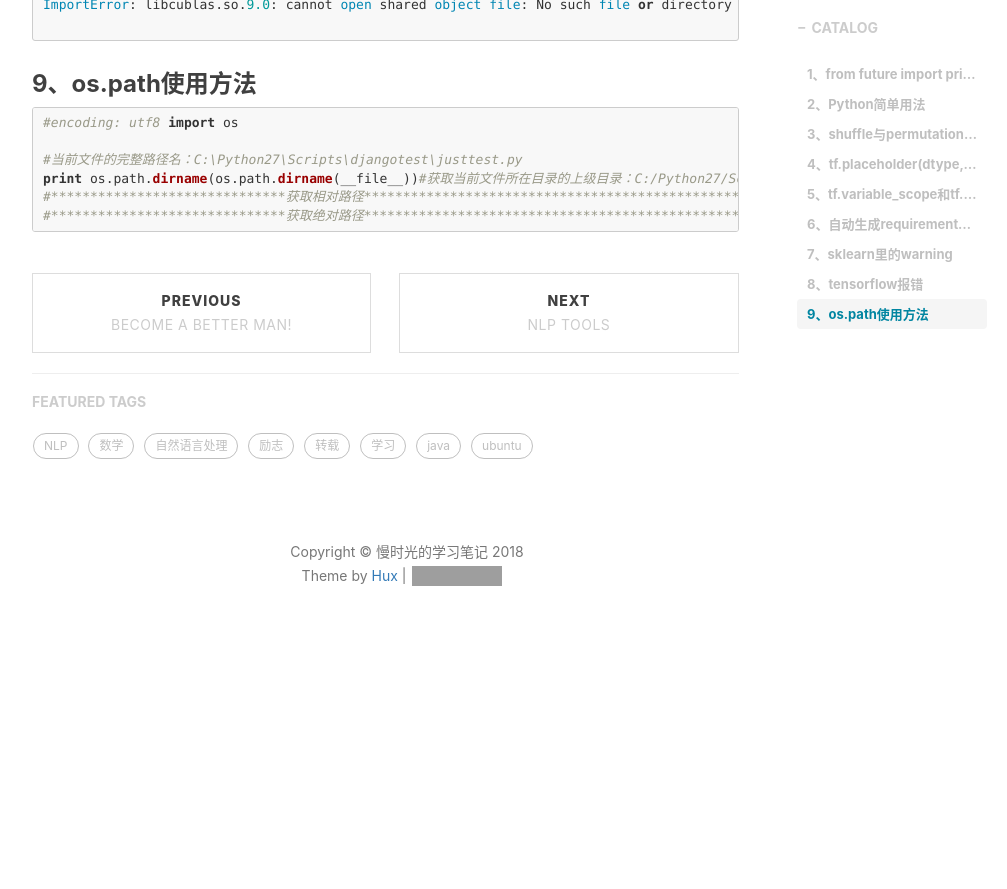
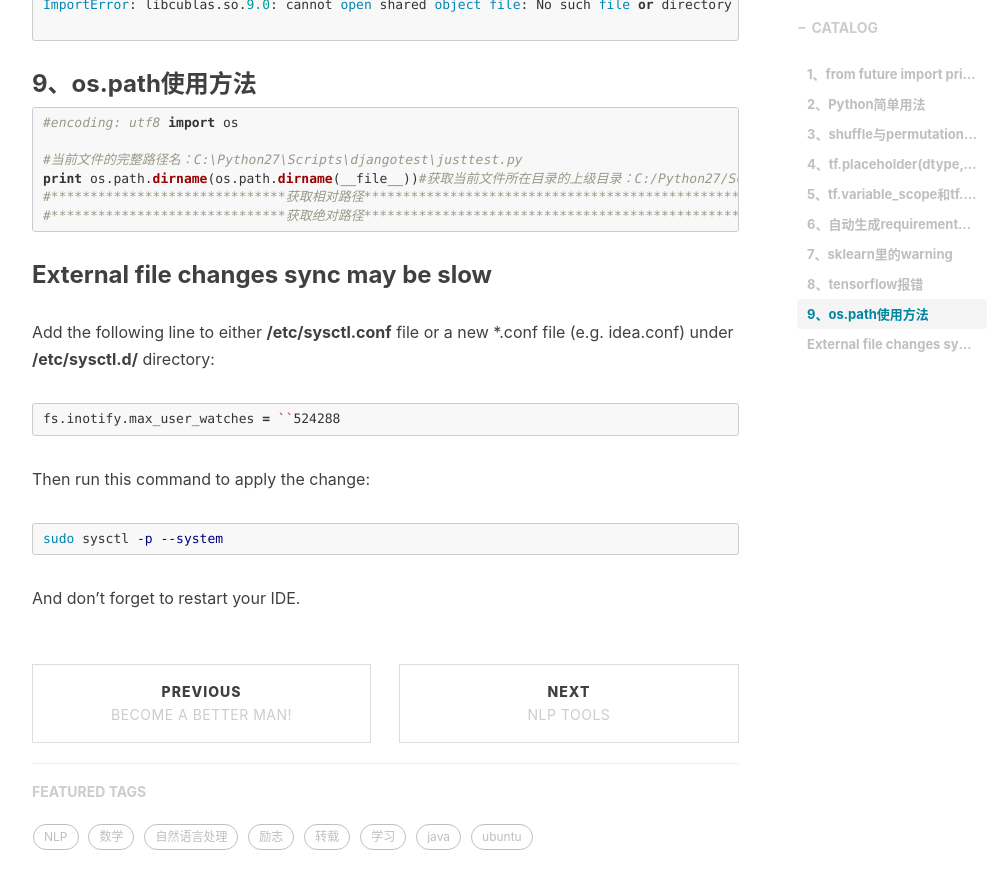
Before and after one commit to msg901216/msg901216.github.io, a Jekyll site: the page built from _posts/2018/python/2018-12-02-notes-python.md, in a window 1280 px wide and 900 px high, scrolled down 2954 px. Shown: the top 889 px of the window, without its empty margins (233-1240 px from the left). Built offline with Jekyll 4.4.1, drawn with Linux system fonts in a browser that asks for light colours; nearby versions of some CDN libraries; comment, search, counter and statistics services are not loaded; before the commit the page ends 3634 px from its top, so only the background shows below that; grey boxes are pictures that could not be loaded.

Commit message:
Update 2018-12-02-notes-python.md

````diff
--- a/_posts/2018/python/2018-12-02-notes-python.md
+++ b/_posts/2018/python/2018-12-02-notes-python.md
@@ -157,3 +157,18 @@ print os.path.basename(r'd:\workspace\R')#获取指定目录的相对路径，
 #******************************获取绝对路径********************************************************
 print os.path.abspath(__file__)#获取当前文件的绝对路径：C:\Python27\Scripts\djangotest\justtest.py
 ```
+### External file changes sync may be slow
+
+Add the following line to either **/etc/sysctl.conf** file or a new *.conf file (e.g. idea.conf) under **/etc/sysctl.d/** directory:
+
+```bash
+fs.inotify.max_user_watches = ``524288
+```
+
+Then run this command to apply the change:
+
+```bash
+sudo sysctl -p --system
+```
+
+And don't forget to restart your IDE.
````
